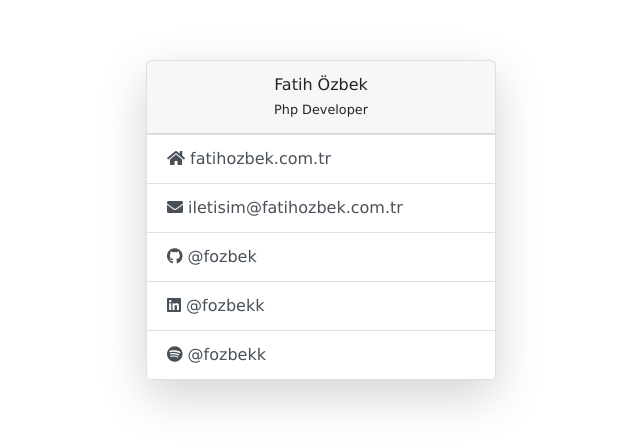
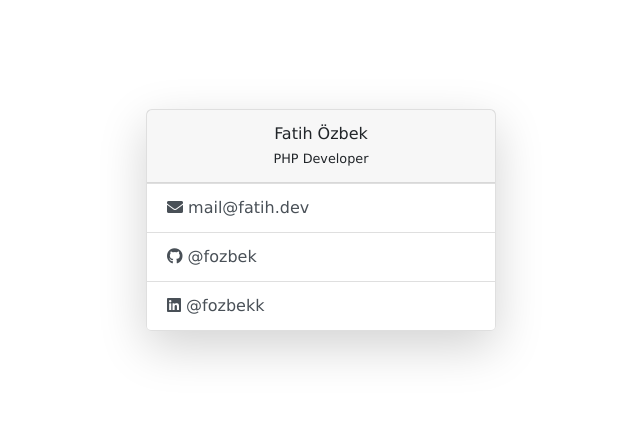
Before and after one commit to fozbek/fozbek.github.io, a plain HTML site: page index.html in a window 1280 px wide. Shown: the part 180-628 px from the top of the page, without its empty margins (319-959 px from the left). Drawn offline with nearby package versions, Linux system fonts and the light colour scheme.

Commit message:
Update index.html

```diff
--- a/index.html
+++ b/index.html
@@ -24,26 +24,20 @@
             <div class="card-header text-center">
                 Fatih Özbek
                 <br>
-                <small>Php Developer</small>
+                <small>PHP Developer</small>
             </div>
             <div class="card-body" hidden>
                 <p class="card-text text-center">Web Yazılım Geliştirici</p>
             </div>
             <ul class="list-group list-group-flush">
-                <a href="http://fatihozbek.com.tr" class="list-group-item list-group-item-action">
-                    <i class="fas fa-home"></i> fatihozbek.com.tr
-                </a>
-                <a href="mailto:iletisim@fatihozbek.com.tr" class="list-group-item list-group-item-action">
-                    <i class="fas fa-envelope"></i> iletisim@fatihozbek.com.tr
+                <a href="mailto:mail@fatih.dev" class="list-group-item list-group-item-action">
+                    <i class="fas fa-envelope"></i> mail@fatih.dev
                 </a>
                 <a href="https://github.com/fozbek" class="list-group-item list-group-item-action">
                     <i class="fab fa-github"></i> @fozbek
                 </a>
                 <a href="https://www.linkedin.com/in/fozbekk" class="list-group-item list-group-item-action">
                     <i class="fab fa-linkedin"></i> @fozbekk
-                </a>
-                <a href="https://open.spotify.com/user/fozbekk" class="list-group-item list-group-item-action">
-                    <i class="fab fa-spotify"></i> @fozbekk
                 </a>
             </ul>
         </div>
```
